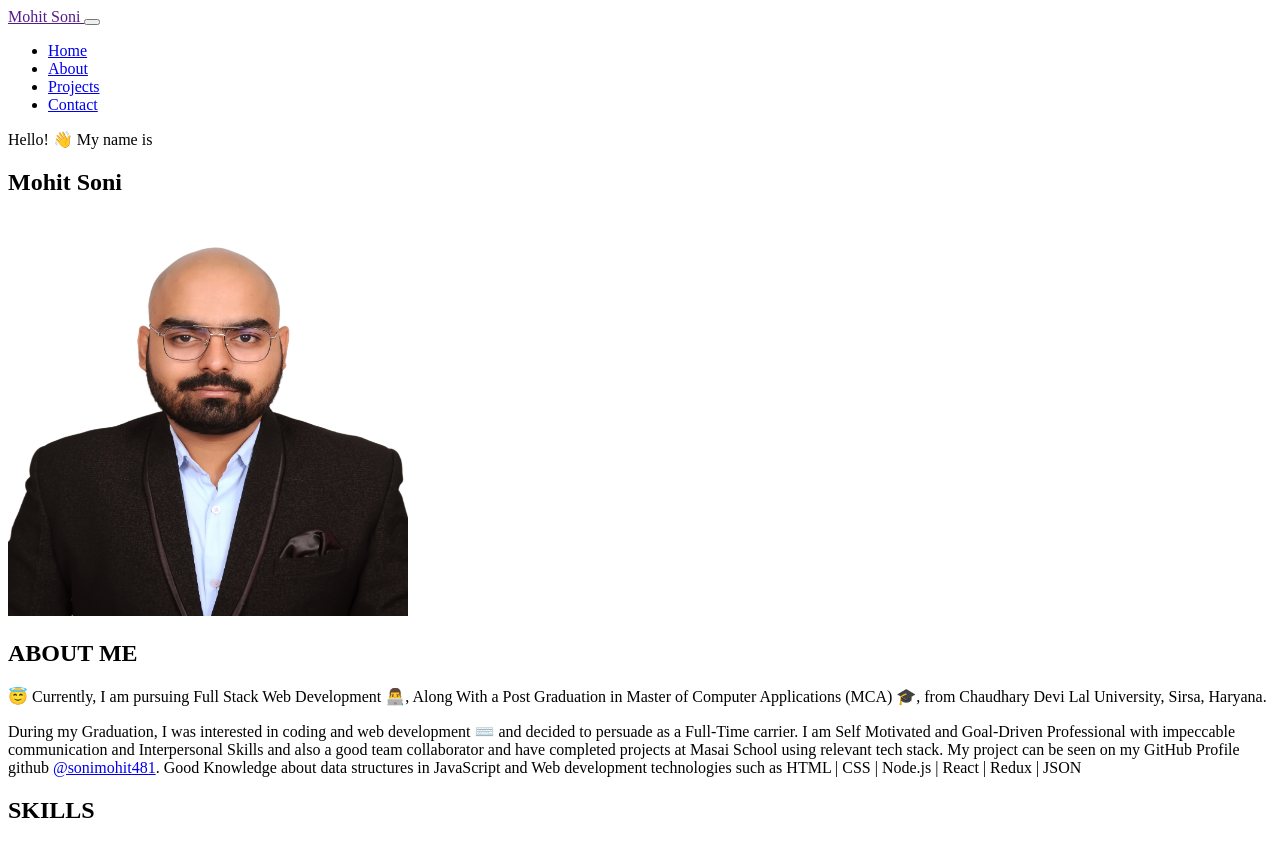
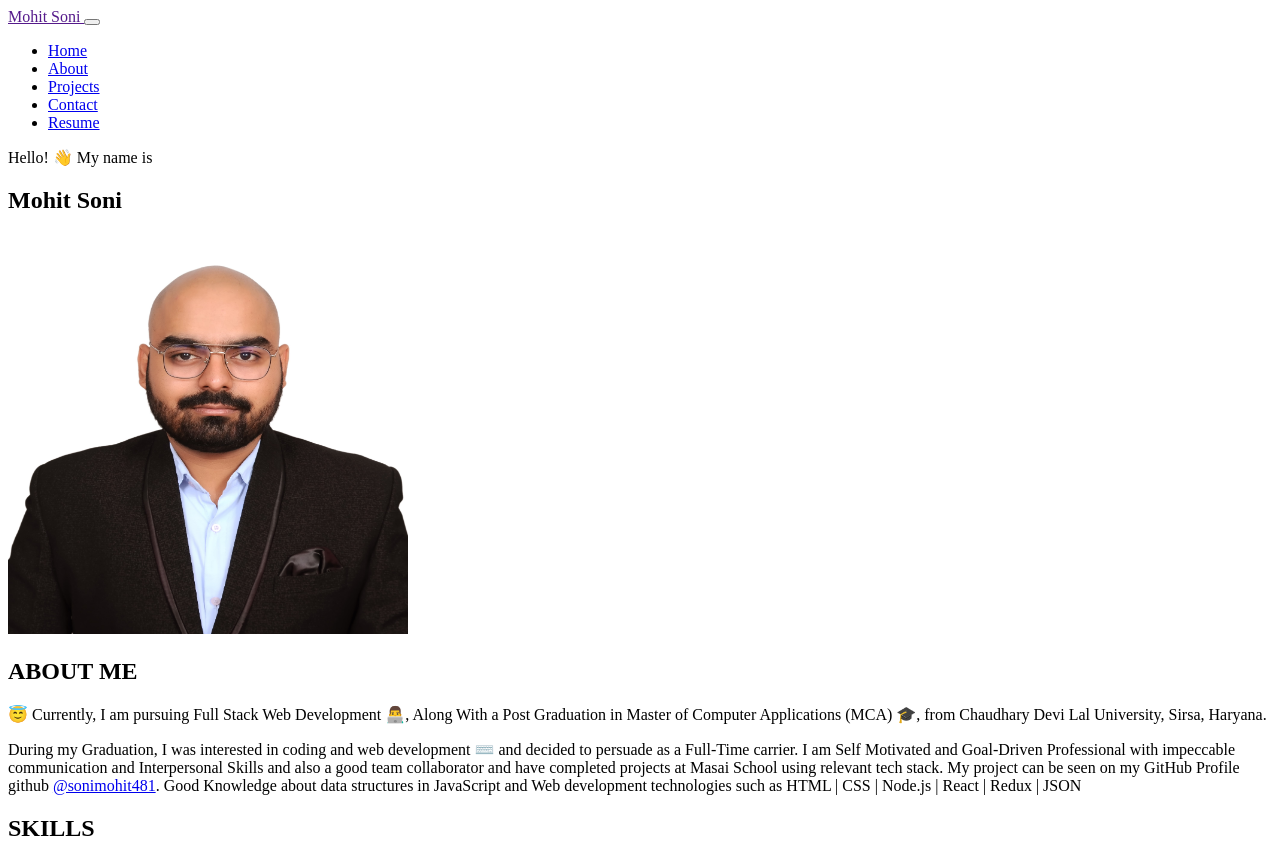
Before and after one commit to sonimohit481/Portfolio, a plain HTML site: page src/index.html in a window 1280 px wide. Shown: the top 845 px of the page. Drawn offline with Linux system fonts and the light colour scheme.

Commit message:
link updated

```diff
--- a/src/index.html
+++ b/src/index.html
@@ -35,6 +35,10 @@
             </li>
             <li class="nav-item">
               <a href="#contact" class="nav-link">Contact</a>
+            </li>
+            <li class="nav-item">
+              <a href="https://drive.google.com/drive/folders/137nKZRUxLwbuA8yqFRTqw5y3KtEcq3yB?usp=sharing"
+                class="nav-link">Resume</a>
             </li>
           </ul>
         </div>
@@ -233,7 +237,7 @@
                       title="source code">
                       <i class="bi bi-github"></i>
                     </a>
-                    <a href="https://generate-advice.netlify.app" target="_blank" rel="noopener noreferrer"
+                    <a href="https://patreon-clone-lovat.vercel.app/" target="_blank" rel="noopener noreferrer"
                       title="live demo">
                       <i class="bi bi-eye-fill"></i>
                     </a>
```
Also changed, not shown: 1 other file.
